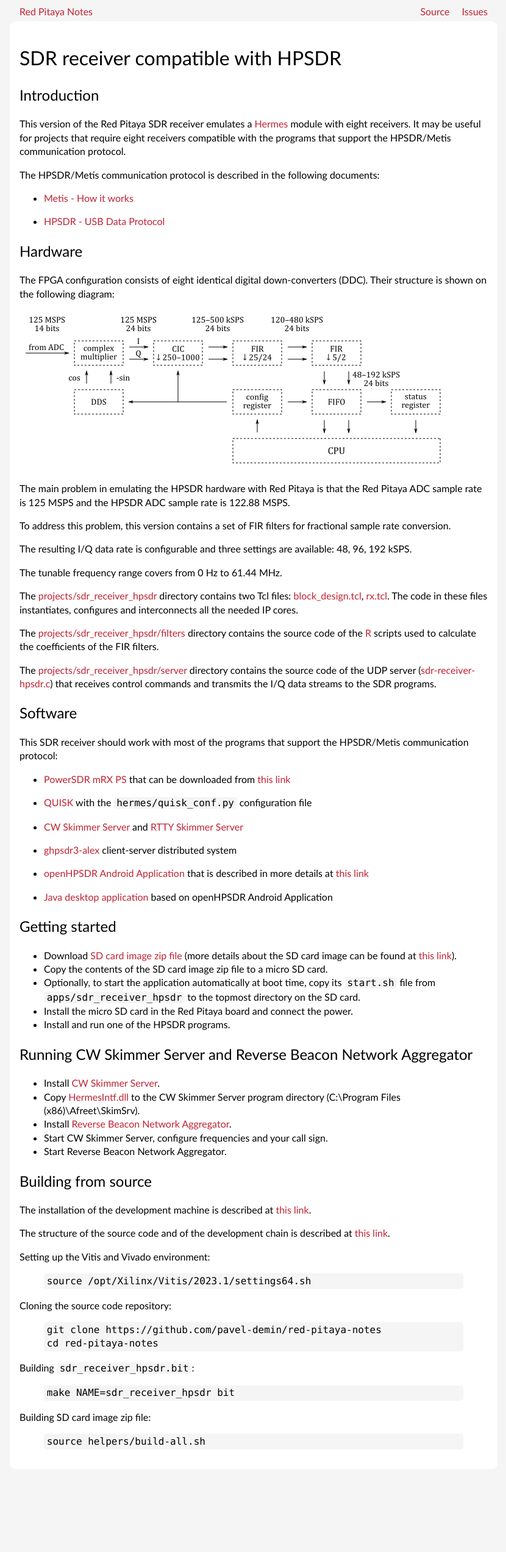
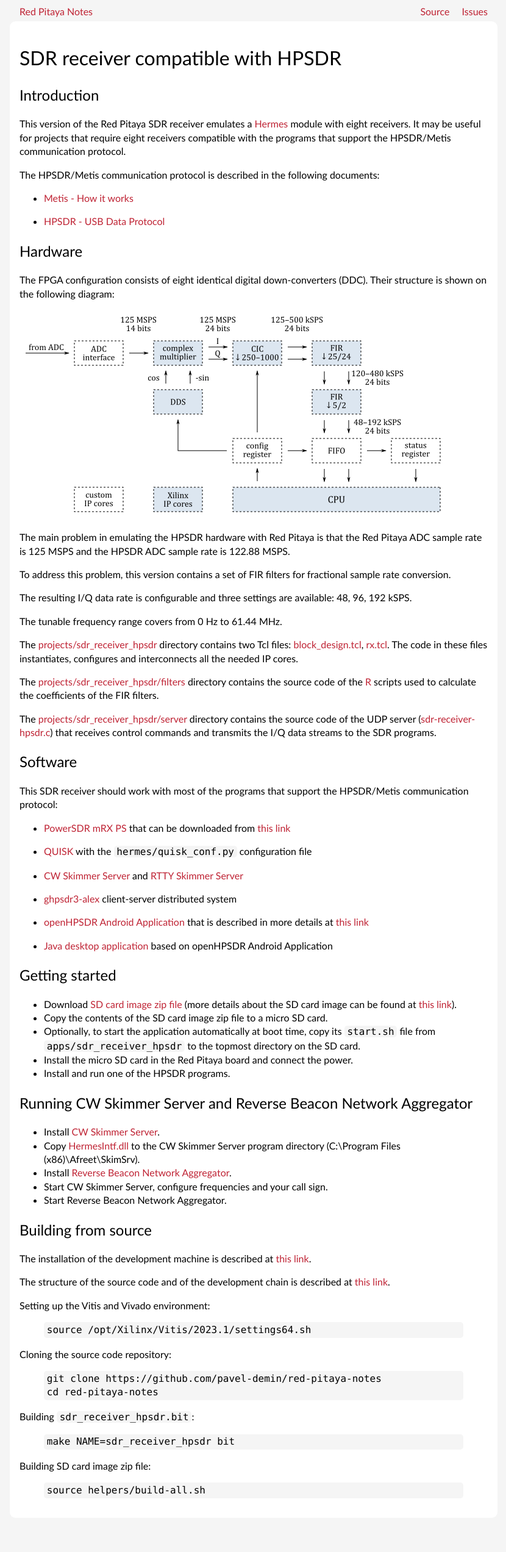
Before and after one commit to pavel-demin/red-pitaya-notes, a Jekyll site: the page built from sdr-receiver-hpsdr.md, in a window 1280 px wide. Shown: the whole page at 61% size, without its empty margins (224-1054 px from the left). Built offline with Jekyll 4.4.1, drawn with Linux system fonts in a browser that asks for light colours; before the commit the page ends 2465 px from its top, so only the background shows below that.

Commit message:
update diagrams in sdr-transceiver-hpsdr and sdr-receiver-hpsdr

```diff
--- a/sdr-receiver-hpsdr.md
+++ b/sdr-receiver-hpsdr.md
@@ -20,7 +20,7 @@
 
 The FPGA configuration consists of eight identical digital down-converters (DDC). Their structure is shown on the following diagram:
 
-![HPSDR receiver]({{ "/img/sdr-receiver-hpsdr.png" | prepend: site.baseurl }})
+![HPSDR receiver]({{ "/img/sdr-receiver-hpsdr-ddc.png" | prepend: site.baseurl }})
 
 The main problem in emulating the HPSDR hardware with Red Pitaya is that the Red Pitaya ADC sample rate is 125 MSPS and the HPSDR ADC sample rate is 122.88 MSPS.
 
```
Also changed, not shown: img/sdr-receiver-hpsdr-ddc.png (added), img/sdr-receiver-hpsdr.png (deleted), img/sdr-transceiver-hpsdr-ddc.png, img/sdr-transceiver-hpsdr-duc.png.
